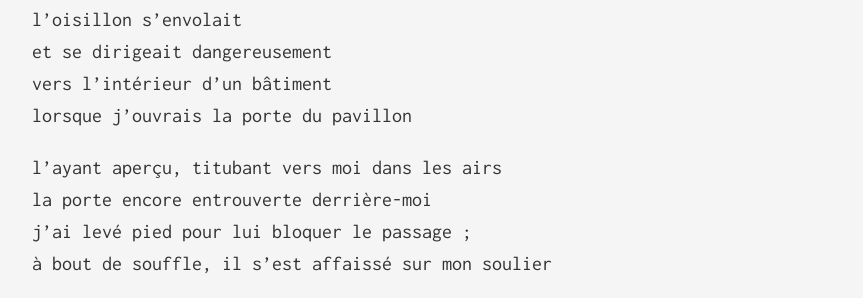
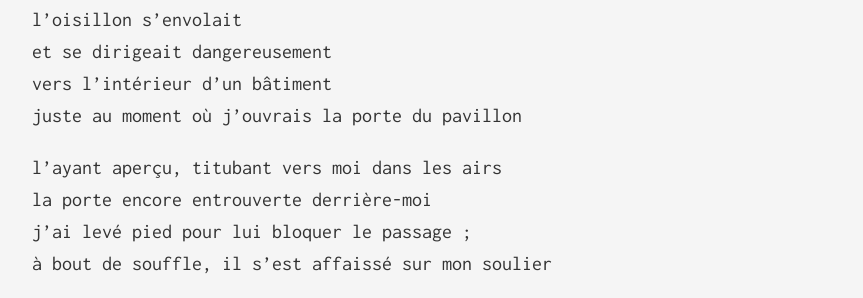
Before and after one commit to enricoJL/enricojl.github.io, a Jekyll site: the page built from _posts/2023-02-04-envol.md, in a window 1280 px wide. Shown: the part 570-868 px from the top of the page, without its empty margins (208-1071 px from the left). Built offline with Jekyll 4.4.1, drawn with Linux system fonts in a browser that asks for light colours.

Commit message:
Update 2023-02-04-envol.md
Fix2

```diff
--- a/_posts/2023-02-04-envol.md
+++ b/_posts/2023-02-04-envol.md
@@ -12,7 +12,7 @@ le ciel obstrué, cherchant où se réfugier
 l’oisillon s'envolait
 et se dirigeait dangereusement
 vers l'intérieur d'un bâtiment
-lorsque j'ouvrais la porte du pavillon
+juste au moment où j'ouvrais la porte du pavillon
 
 l'ayant aperçu, titubant vers moi dans les airs
 la porte encore entrouverte derrière-moi
```
